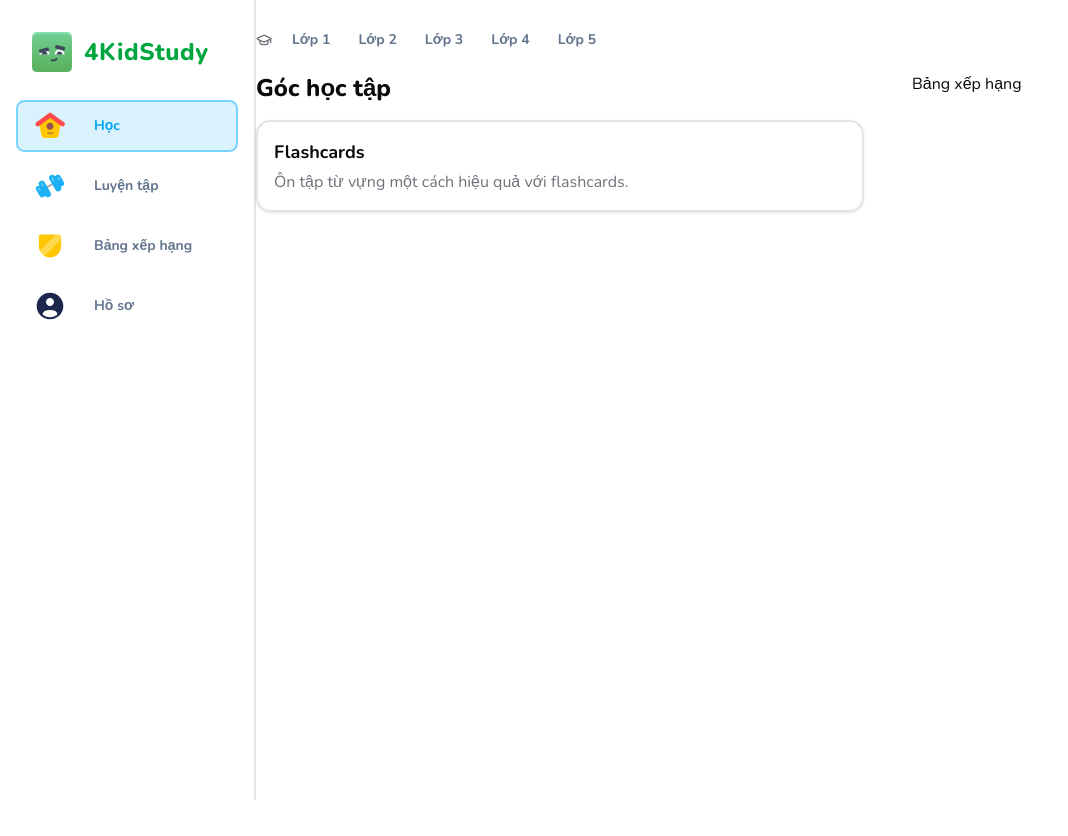
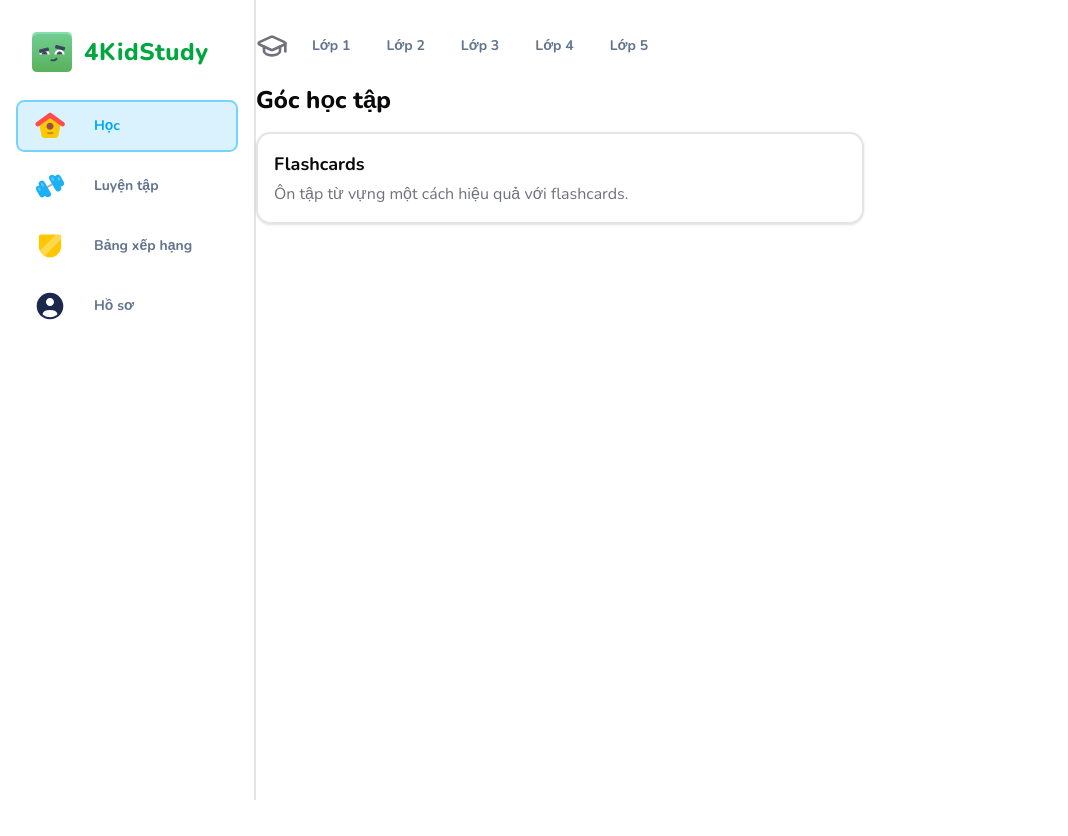
Before and after one commit to atuandev/4kidstudy, a Next.js app: page /learn in a window 1280 px wide. Shown: the whole page, without its empty margins (0-1068 px from the left). Built offline with nearby package versions, Linux system fonts and the light colour scheme.

Commit message:
refactor: remove unnecessary text from LearnPage and adjust icon size in GradeSelectorButton for improved UI consistency

```diff
--- a/app/(main)/learn/page.tsx
+++ b/app/(main)/learn/page.tsx
@@ -6,7 +6,6 @@ export default function LearnPage() {
   return (
     <div className="flex flex-row-reverse gap-[48px]">
       <StickyWrapper>
-        <p>Bảng xếp hạng</p>
       </StickyWrapper>
       <FeedWrapper>
         <h1 className="text-2xl font-extrabold mb-4">Góc học tập</h1>
--- a/components/grade-selector-button.tsx
+++ b/components/grade-selector-button.tsx
@@ -27,14 +27,12 @@ export function GradeSelectorButton() {
 
   return (
     <div className="flex items-center gap-2 pb-4">
-      <GraduationCap className="h-4 w-4 text-muted-foreground" />
+      <GraduationCap className="size-8 text-muted-foreground" />
       <div className="flex gap-1">
         {GRADES.map((grade) => (
           <Button
             key={grade.id}
             variant={selectedGradeData?.value === grade.value ? "default" : "ghost"}
-            size="sm"
-            className="h-8 px-3"
             disabled={isLoading}
             onClick={() => handleGradeClick(grade)}
           >
```
